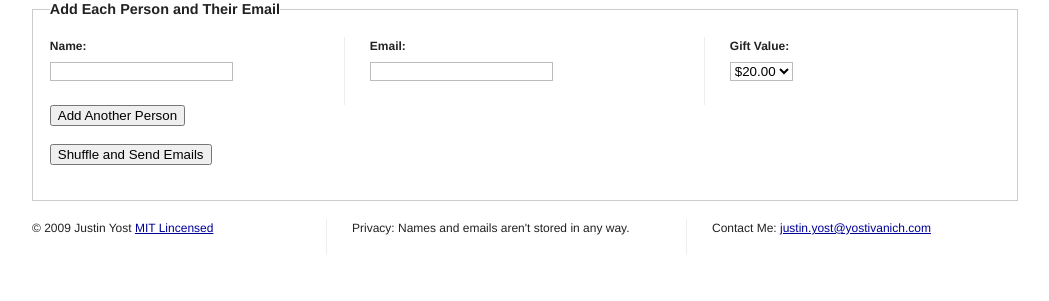
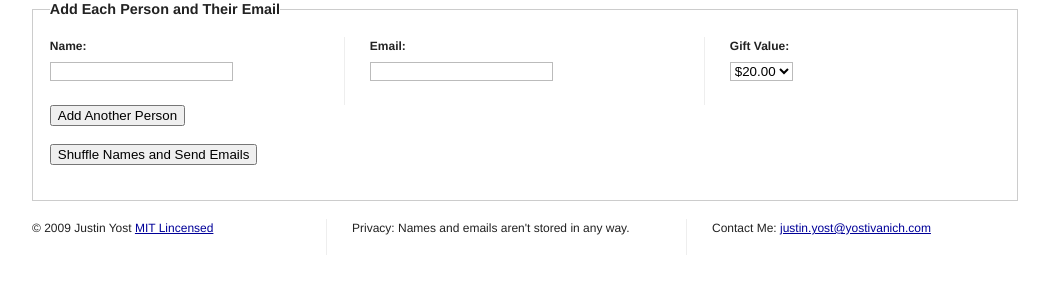
Before and after one commit to justinyost/secret, a PHP site: page / in a window 1280 px wide. Shown: the part 110-411 px from the top of the page, without its empty margins (133-1182 px from the left). Run offline with PHP 8.4, Linux system fonts and the light colour scheme; some libraries are stand-ins or nearby versions.

Commit message:
Close Issue #3
Closes issue #3 by relabeling submit button.

Signed-off-by: Justin Yost <justin.yost@yostivanich.com>

```diff
--- a/index.php
+++ b/index.php
@@ -62,7 +62,7 @@
 						</div>
 						<div class="span-24">
 							<p><input type="button" id="addAnotherPerson" value="Add Another Person"></input></p>
-							<p><input type="submit" id="submit" value="Shuffle and Send Emails"></input></p>
+							<p><input type="submit" id="submit" value="Shuffle Names and Send Emails"></input></p>
 						</div>
 						<input type="hidden" value="<?php echo $rand_key; ?>" name="rand_key" id="rand_key"/>
 						<input type="hidden" value="<?php echo $form_key; ?>" name="form_key" id="form_key"/>
```
